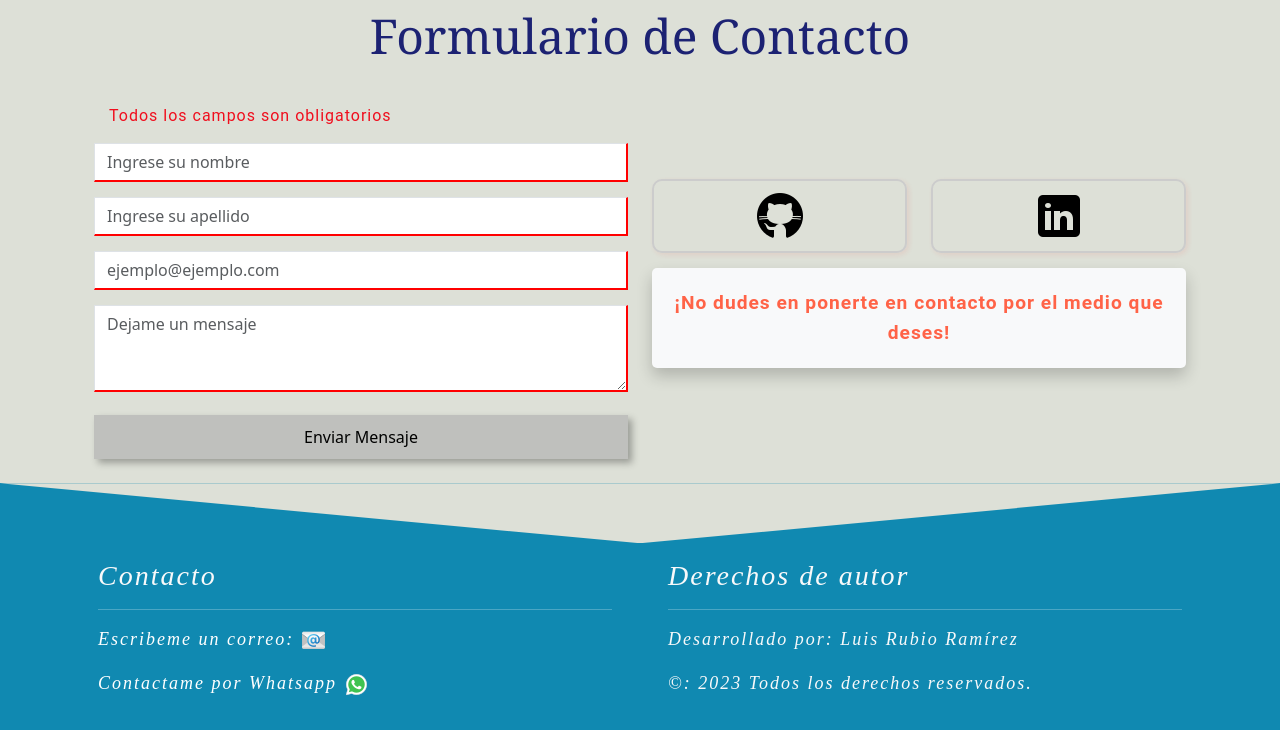
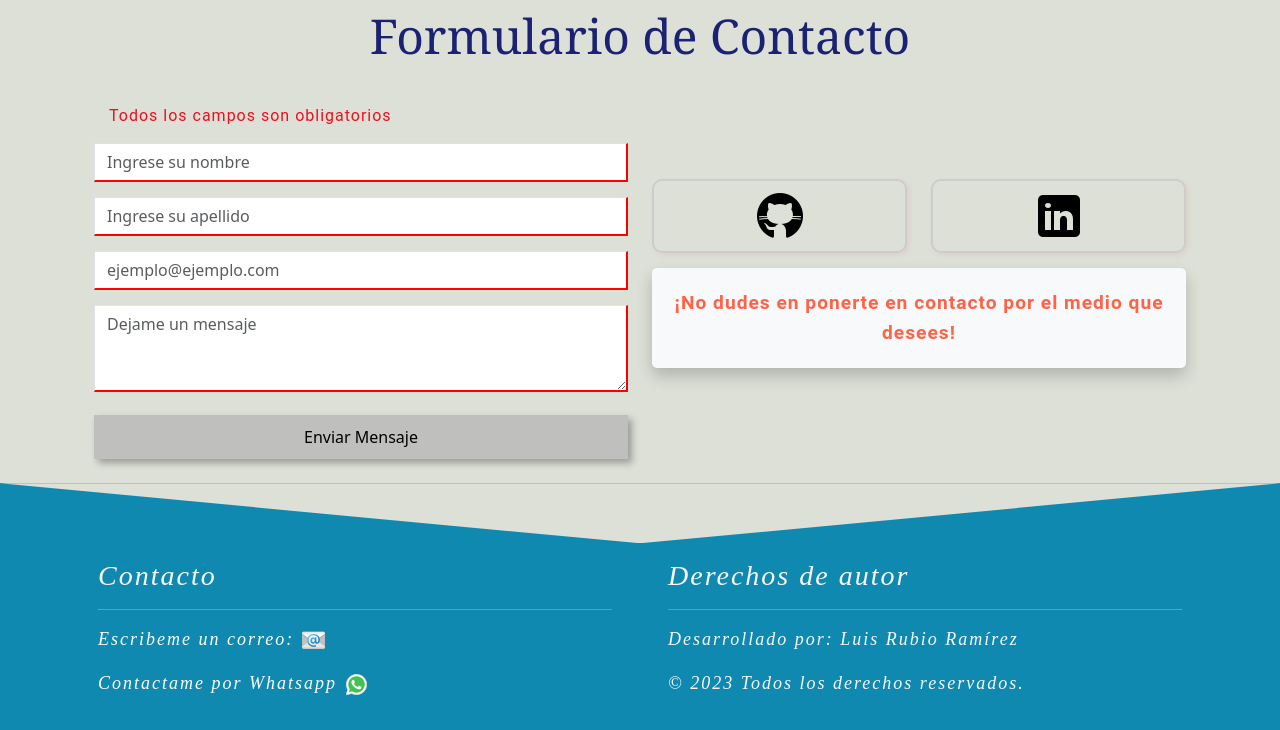
Before and after one commit to lrubio08/portafolio-web, a Django app: page / in a window 1280 px wide. Shown: the part 2166-2896 px from the top of the page. Run offline with Django 4.2, Linux system fonts and the light colour scheme.

Commit message:
Correccion de errores en las plantillas

```diff
--- a/app_portafolio/templates/app_portafolio/base.html
+++ b/app_portafolio/templates/app_portafolio/base.html
@@ -65,7 +65,7 @@
                     </p>
                     <p class="text-footer ">
                         Contactame por Whatsapp
-                        <a href="https://wa.me/+56933249303" >
+                        <a href="https://wa.me/+56933249303" target="_blank">
                             <img class="ml-2" src="{% static "imagenes/whatsapp.png" %}" alt="">
                         </a>
                     </p>
@@ -74,7 +74,7 @@
                     <h3 class="text-light text-footer">Derechos de autor</h3>
                     <hr class="text-light text-footer">
                     <p class="text-light text-footer">Desarrollado por: Luis Rubio Ramírez</p>
-                    <p class="text-light text-footer">&copy: 2023  Todos los derechos reservados.</p>
+                    <p class="text-light text-footer">&copy 2023  Todos los derechos reservados.</p>
                 </div>
             </div>
         </div>
--- a/app_portafolio/templates/app_portafolio/index.html
+++ b/app_portafolio/templates/app_portafolio/index.html
@@ -170,7 +170,7 @@
                             </span>
                         </div>
                         <div class="col-12">
-                            <p class="text-center parrafo-redes">¡No dudes en ponerte en contacto por el medio que deses!</p>
+                            <p class="text-center parrafo-redes">¡No dudes en ponerte en contacto por el medio que desees!</p>
                         </div>
                     </div>
                 </div>
```
